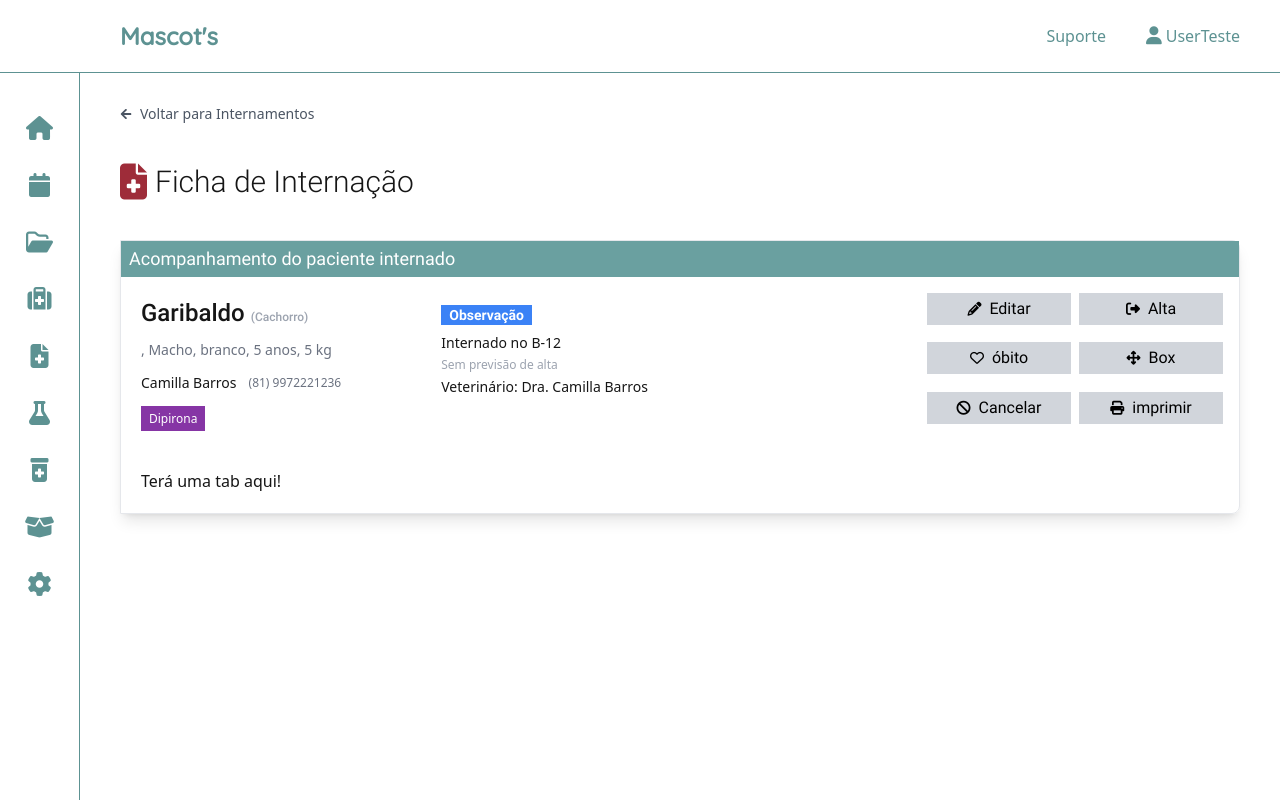
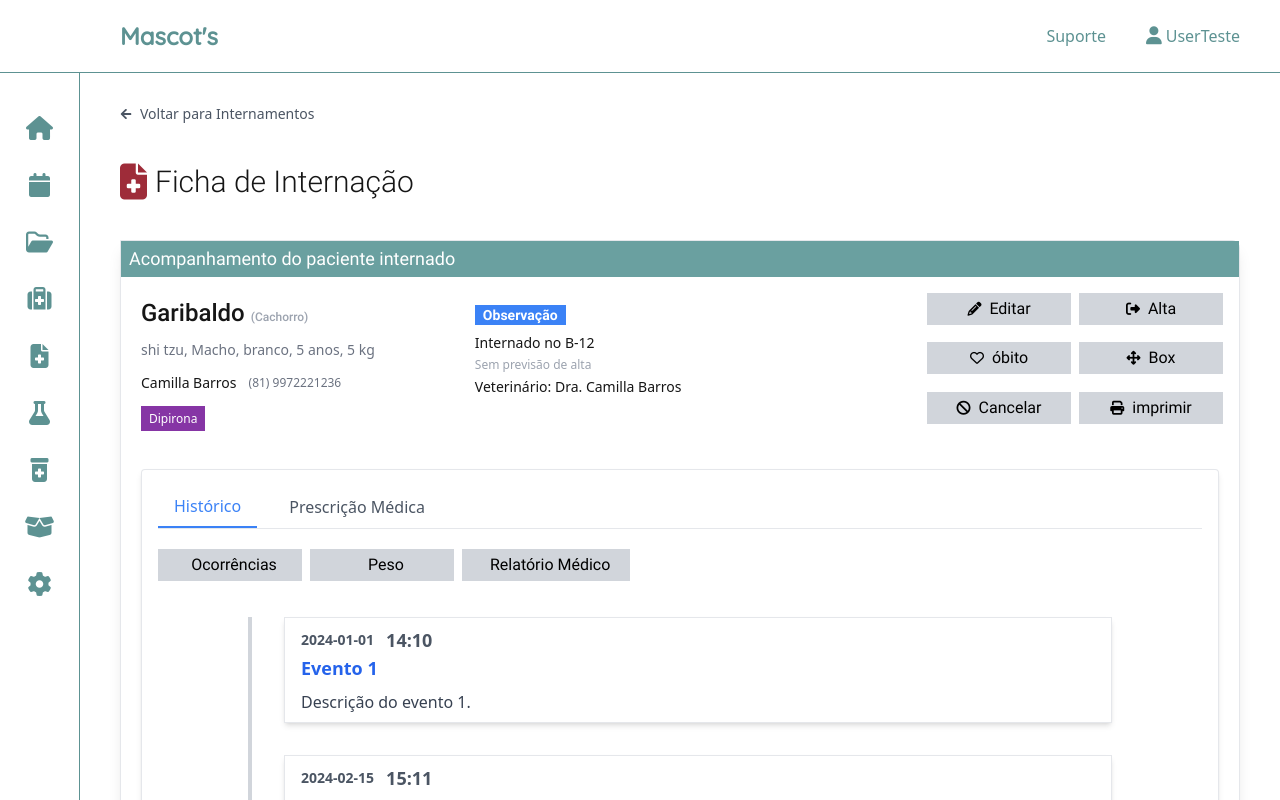
Before and after one commit to softexrecifepe/PI-MASCOTS-TURMA-09-EQUIPE-01, a Next.js app: page /admission/patient-admission in a window 1280 px wide. Built offline with nearby package versions, Linux system fonts and the light colour scheme.

Commit message:
feat: cria componentes para formação das tabs

```diff
--- a/src/app/admission/patient-admission/page.tsx
+++ b/src/app/admission/patient-admission/page.tsx
@@ -5,10 +5,33 @@ import { SideBar } from "@/app/components/navigationScreen/sidebar/sidebar";
 import { BreadCrumb } from "@/app/components/ui/breadcrumbs/breadcrumb";
 import GeneralBtn from "@/app/components/ui/btn/generalBtn";
 import CardTypeAdmission from "@/app/components/ui/card/cardTypeAdmission";
+import Tab from "@/app/components/ui/tabs/tab";
 import { PetInformation } from "@/app/components/ui/titles/petInformation";
 import { SectionTitle } from "@/app/components/ui/titles/sectionTitle";
+import TimeLine from "@/app/components/ui/tl/timeLine";
 
 export default function PatientAdmission() {
+  const events = [
+    {
+      date: "2024-01-01",
+      timeStamp: "14:10",
+      title: "Evento 1",
+      description: "Descrição do evento 1.",
+    },
+    {
+      date: "2024-02-15",
+      timeStamp: "15:11",
+      title: "Evento 2",
+      description: "Descrição do evento 2.",
+    },
+    {
+      date: "2024-05-10",
+      timeStamp: "22:17",
+      title: "Evento 3",
+      description: "Descrição do evento 3.",
+    },
+  ];
+
   return (
     <>
       <div className="flex h-screen">
@@ -39,6 +62,7 @@ export default function PatientAdmission() {
                       userType="Paciente"
                       pet_name="Garibaldo"
                       species="Cachorro"
+                      breed="shi tzu"
                       gender="Macho"
                       age="5 anos"
                       fisicalDescription="branco"
@@ -100,7 +124,24 @@ export default function PatientAdmission() {
               </div>
               <div>
                 <div className="py-5 px-5">
-                  <span>Terá uma tab aqui!</span>
+                  <Tab labels={["Histórico", "Prescrição Médica"]}>
+                    {/* first tab */}
+                    <div>
+                      {/* first tab options */}
+                      <div className="py-5 flex flex-row gap-2">
+                        <GeneralBtn iconClass="" content="Ocorrências" />
+                        <GeneralBtn iconClass="" content="Peso" />
+                        <GeneralBtn iconClass="" content="Relatório Médico" />
+                      </div>
+                      {/* first tab information */}
+                      <div>
+                        <TimeLine events={events} />
+                      </div>
+                    </div>
+                    <div>
+                      <h2>Informações da tab 2</h2>
+                    </div>
+                  </Tab>
                 </div>
               </div>
             </div>
--- /dev/null
+++ b/src/app/components/ui/tabs/tab.tsx
@@ -0,0 +1,40 @@
+import React, { useState } from "react";
+
+type TabType = {
+  labels: string[];
+  children: React.ReactNode | React.ReactNode[];
+};
+
+export default function Tab({ labels, children }: TabType) {
+  const [activeTab, setActiveTab] = useState<number>(0);
+
+  return (
+    <>
+      {/* container */}
+      <div className="border w-full p-4 bg-white border-b-2 shadow-md rounded">
+        {/* header */}
+        <div className="flex space-x-4 border-b w-full">
+          {labels.map((label, index) => (
+            <button
+              key={index}
+              className={` tab-btn py-2 px-4 transition-colors duration-300 ${
+                activeTab === index
+                  ? "border-b-2 border-blue-500 text-blue-500"
+                  : "text-gray-600"
+              }`}
+              onClick={() => setActiveTab(index)}
+            >
+              {label}
+            </button>
+          ))}
+        </div>
+        {/* content */}
+        <div>
+          {Array.isArray(children)
+            ? React.Children.toArray(children)[activeTab]
+            : children}
+        </div>
+      </div>
+    </>
+  );
+}
--- /dev/null
+++ b/src/app/components/ui/tl/timeLine.tsx
@@ -0,0 +1,33 @@
+import TimeLineItems from "./timeLineItems";
+
+type Event = {
+  date: string;
+  title: string;
+  timeStamp: string;
+  description: string;
+};
+
+type TimeLineProps = {
+  events: Event[];
+};
+
+export default function TimeLine({ events }: TimeLineProps) {
+  return (
+    <>
+      <div className="max-w-4xl mx-auto p-4">
+        <div className="relative border-l-4 border-gray-300">
+          {events.map((event, index) => (
+            <TimeLineItems
+              key={index}
+              date={event.date}
+              timeStamp={event.timeStamp}
+              title={event.title}
+              description={event.description}
+              isLast={index === events.length - 1}
+            />
+          ))}
+        </div>
+      </div>
+    </>
+  );
+}
--- /dev/null
+++ b/src/app/components/ui/tl/timeLineItems.tsx
@@ -0,0 +1,39 @@
+type TimelineItemProps = {
+  date: string;
+  timeStamp: string;
+  title: string;
+  description: string;
+  isLast: boolean;
+};
+
+export default function TimeLineItems({
+  date,
+  timeStamp,
+  title,
+  description,
+  isLast,
+}: TimelineItemProps) {
+  return (
+    <>
+      <div className={`flex ${isLast ? "pb-0" : "pb-8"} relative`}>
+        {/* Linha de tempo */}
+
+        {/* Item */}
+        <div className="ml-8 w-full border shadow-md px-4 py-2">
+          <div className="flex flex-row gap-3 items-center">
+            <span className="text-sm font-semibold text-gray-600">{date}</span>
+            <span className="text-lg font-semibold text-gray-600">
+              {timeStamp}
+            </span>
+          </div>
+          <div>
+            <h3 className="text-lg font-semibold text-blue-600">{title}</h3>
+          </div>
+          <div>
+            <p className="mt-2 text-gray-700">{description}</p>
+          </div>
+        </div>
+      </div>
+    </>
+  );
+}
```
